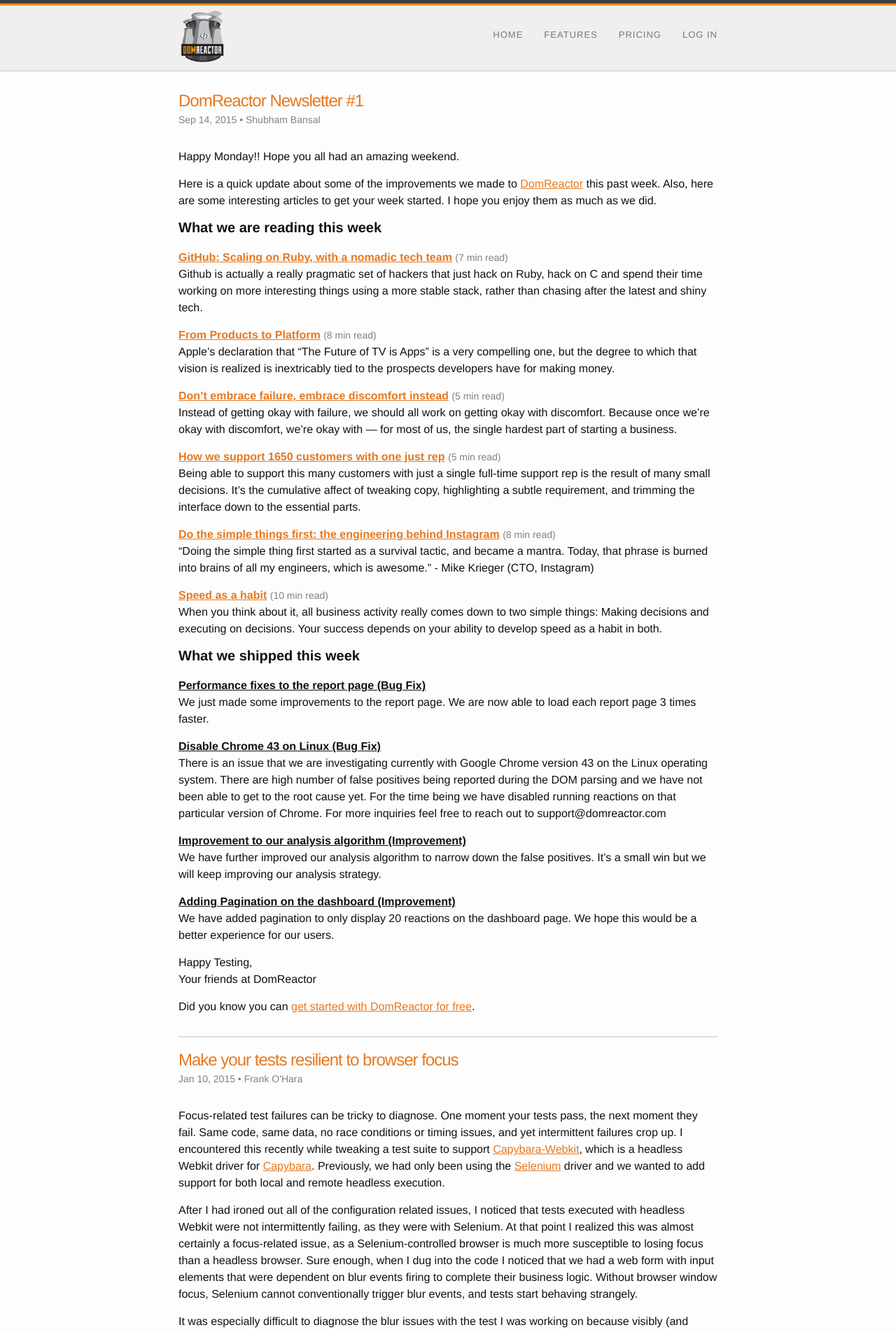
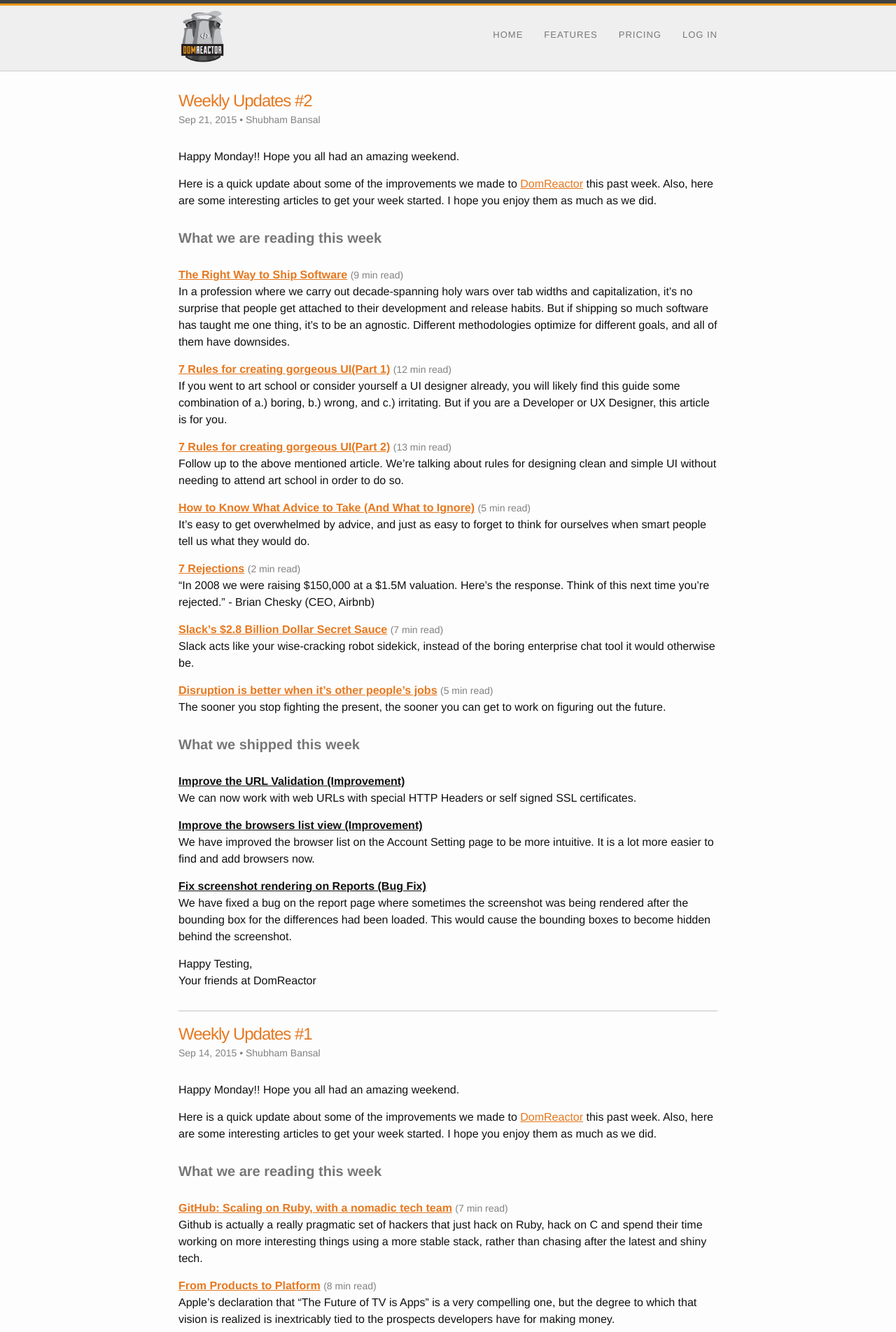
Before and after one commit to bimech/bimech.github.io, a Jekyll site: the page built from index.html, in a window 1280 px wide. Shown: the top 1904 px of the page at 70% size. Built offline with Jekyll 4.4.1, drawn with Linux system fonts in a browser that asks for light colours; nearby versions of some CDN libraries.

Commit message:
Added the weekly updates post

```diff
--- a/_posts/2015-09-14-newletter-1.markdown
+++ b/_posts/2015-09-14-newletter-1.markdown
@@ -1,6 +1,6 @@
 ---
 layout: post
-title:  "DomReactor Newsletter #1"
+title:  "Weekly Updates #1"
 date:   2015-09-14 20:37:00
 categories: Newsletter
 author: Shubham Bansal
--- /dev/null
+++ b/_posts/2015-09-21-newletter-2.markdown
@@ -0,0 +1,49 @@
+---
+layout: post
+title:  "Weekly Updates #2"
+date:   2015-09-21 20:37:00
+categories: Newsletter
+author: Shubham Bansal
+---
+
+Happy Monday!! Hope you all had an amazing weekend.
+
+Here is a quick update about some of the improvements we made to [DomReactor](https://domreactor.com) this past week. Also, here are some interesting articles to get your week started. I hope you enjoy them as much as we did.
+
+
+####**What we are reading this week**
+
+**[The Right Way to Ship Software](http://firstround.com/review/the-right-way-to-ship-software/)** <span class="post-meta">(9 min read)</span>
+In a profession where we carry out decade-spanning holy wars over tab widths and capitalization, it’s no surprise that people get attached to their development and release habits. But if shipping so much software has taught me one thing, it’s to be an agnostic. Different methodologies optimize for different goals, and all of them have downsides.
+
+**[7 Rules for creating gorgeous UI(Part 1)](https://medium.com/@erikdkennedy/7-rules-for-creating-gorgeous-ui-part-1-559d4e805cda)** <span class="post-meta">(12 min read)</span>
+If you went to art school or consider yourself a UI designer already, you will likely find this guide some combination of a.) boring, b.) wrong, and c.) irritating. But if you are a Developer or UX Designer, this article is for you.
+
+**[7 Rules for creating gorgeous UI(Part 2)](https://medium.com/@erikdkennedy/7-rules-for-creating-gorgeous-ui-part-2-430de537ba96)** <span class="post-meta">(13 min read)</span>
+Follow up to the above mentioned article. We’re talking about rules for designing clean and simple UI without needing to attend art school in order to do so.
+
+**[How to Know What Advice to Take (And What to Ignore)](https://www.groovehq.com/blog/how-to-take-advice)** <span class="post-meta">(5 min read)</span>
+It’s easy to get overwhelmed by advice, and just as easy to forget to think for ourselves when smart people tell us what they would do.
+
+**[7 Rejections](https://medium.com/@bchesky/7-rejections-7d894cbaa084)** <span class="post-meta">(2 min read)</span>
+"In 2008 we were raising $150,000 at a $1.5M valuation. Here's the response. Think of this next time you're rejected." - Brian Chesky (CEO, Airbnb)
+
+**[Slack’s $2.8 Billion Dollar Secret Sauce](https://medium.com/@awilkinson/slack-s-2-8-billion-dollar-secret-sauce-5c5ec7117908)** <span class="post-meta">(7 min read)</span>
+Slack acts like your wise-cracking robot sidekick, instead of the boring enterprise chat tool it would otherwise be.
+
+**[Disruption is better when it's other people’s jobs](https://signalvnoise.com/posts/3944-disruption-is-better-when-its-other-peoples-jobs)** <span class="post-meta">(5 min read)</span>
+The sooner you stop fighting the present, the sooner you can get to work on figuring out the future.
+
+####**What we shipped this week**
+
+**<u>Improve the URL Validation (Improvement)</u>**
+We can now work with web URLs with special HTTP Headers or self signed SSL certificates.
+
+**<u>Improve the browsers list view (Improvement)</u>**
+We have improved the browser list on the Account Setting page to be more intuitive. It is a lot more easier to find and add browsers now.
+
+**<u>Fix screenshot rendering on Reports (Bug Fix)</u>**
+We have fixed a bug on the report page where sometimes the screenshot was being rendered after the bounding box for the differences had been loaded. This would cause the bounding boxes to become hidden behind the screenshot.
+
+Happy Testing,
+Your friends at DomReactor
--- a/_sass/_layout.scss
+++ b/_sass/_layout.scss
@@ -234,7 +234,8 @@
 
     h4 {
         font-size: 20px;
-        margin-bottom: 20px;
+        margin: 30px 0;
+        color: #777;
         @include media-query($on-laptop) {
             font-size: 18px;
         }
```
